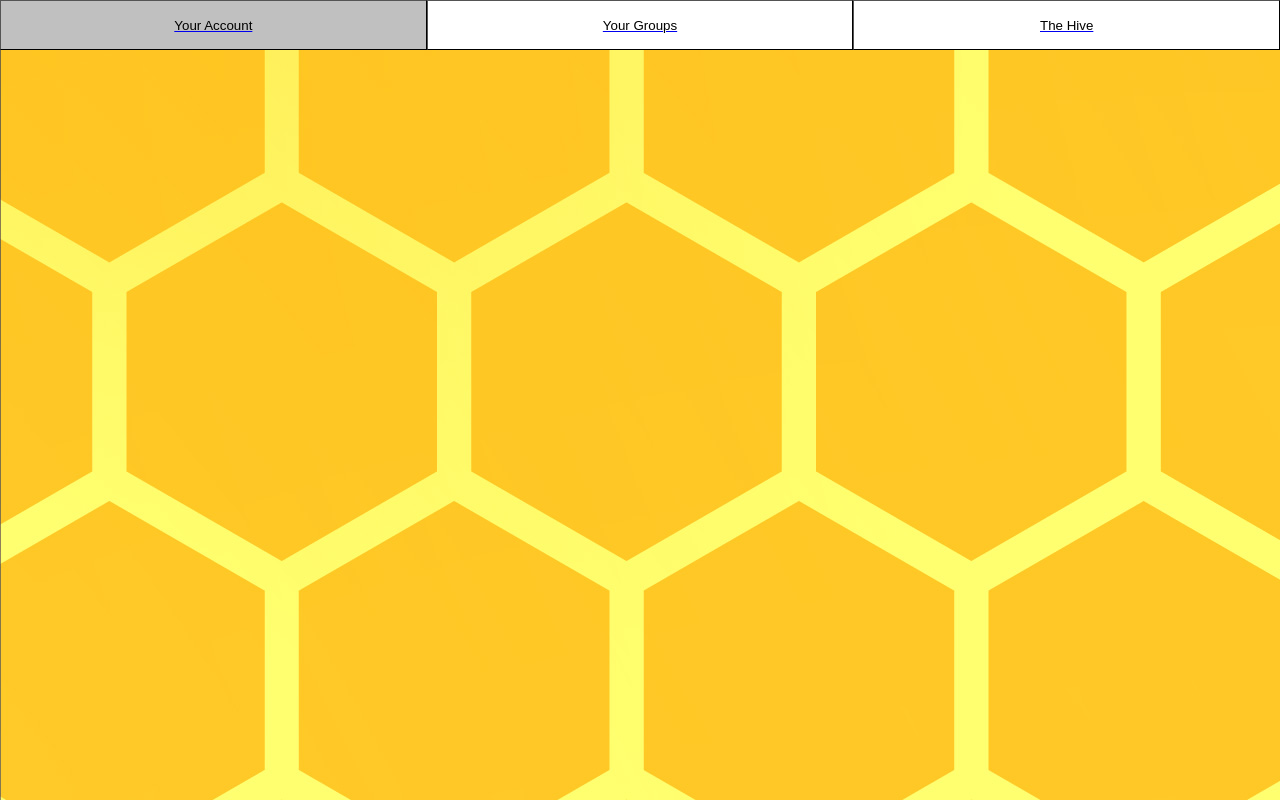
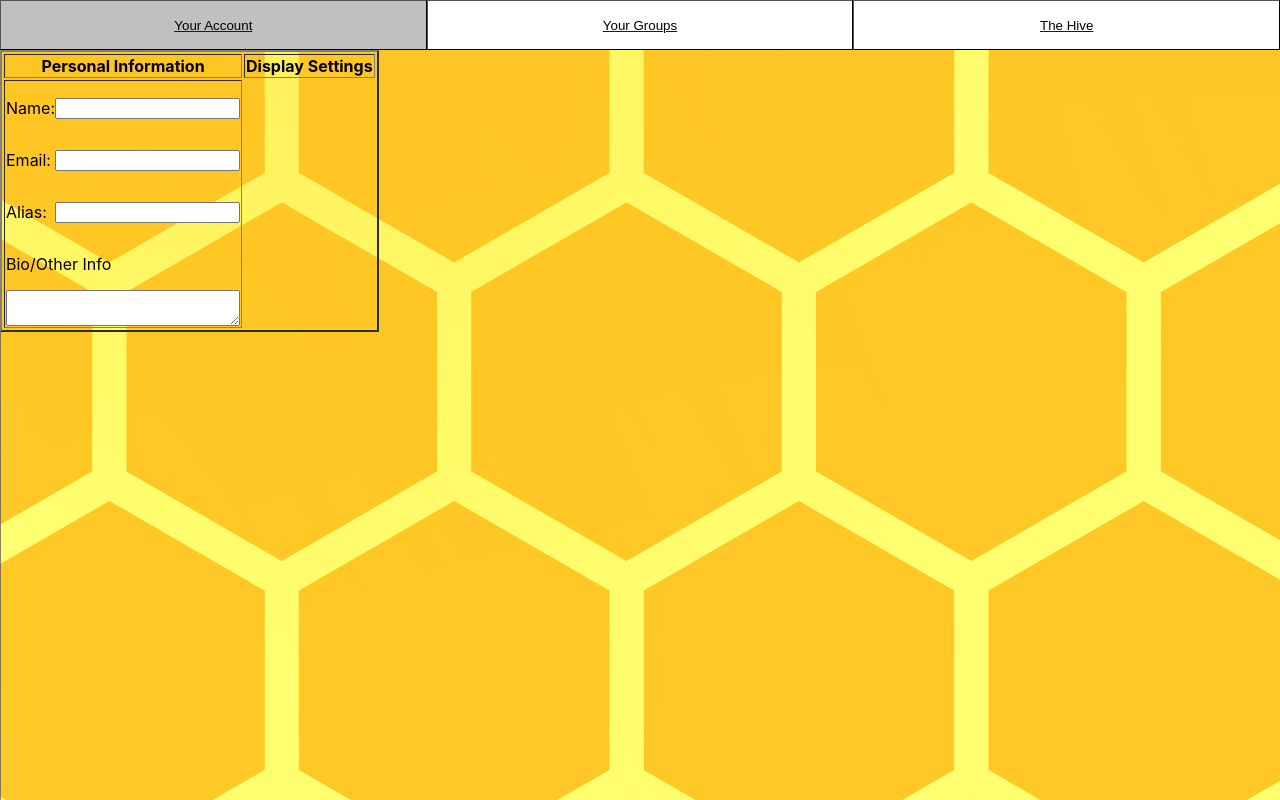
Before and after one commit to danield33/the_hive, a React (Create React App) app: page /Account in a window 1280 px wide. Built offline with nearby package versions, Linux system fonts and the light colour scheme.

Commit message:
Add personal info form

```diff
--- a/src/App.js
+++ b/src/App.js
@@ -12,6 +12,7 @@ function App() {
         <div>
             <NavigationBar items={[{
                 text: "Your Account",
+                linkTo: "/Account"
             }, {
                 text: "Your Groups"
             }, {
--- a/src/Routes.js
+++ b/src/Routes.js
@@ -3,6 +3,7 @@ import { Router, Switch, Route } from "react-router-dom";
 import HomeScreen from "./screens/HomeScreen";
 import ForumPost from "./screens/ForumPost";
 import history from './History.js';
+import Account from "./screens/Account/Account";
 
 export default class Routes extends Component {
     render() {
@@ -11,6 +12,8 @@ export default class Routes extends Component {
                 <Switch>
                     <Route path="/" exact component={HomeScreen} />
                     <Route path="/Post" component={ForumPost} />
+                    <Route path="/Account" component={Account} />
+
                 </Switch>
             </Router>
         )
--- /dev/null
+++ b/src/screens/Account/Account.js
@@ -0,0 +1,51 @@
+import React, {Component} from 'react';
+import PropTypes from 'prop-types';
+import './styles.css'
+
+class Account extends Component {
+    render() {
+        return (
+            <div>
+                <table border={2}>
+                    <tr>
+                        <th>
+                            Personal Information
+                        </th>
+                        <th>
+                            Display Settings
+                        </th>
+                    </tr>
+                    <tr>
+                        <td>
+                            <div className={'tblDesc'}>
+                                <p>Name:</p>
+                                <input className={'formInput'}/>
+                            </div>
+                            <div className={'tblDesc'}>
+
+                                <p>Email:</p>
+                                <input className={'formInput'}/>
+
+                            </div>
+                            <div className={'tblDesc'}>
+
+                                <p>Alias:</p>
+                                <input className={'formInput'}/>
+
+                            </div>
+                            <div style={{display: 'flex', flexDirection: 'column'}}>
+                                <p>Bio/Other Info</p>
+                                <textarea/>
+                            </div>
+
+                        </td>
+                    </tr>
+                </table>
+            </div>
+        );
+    }
+}
+
+Account.propTypes = {};
+
+export default Account;
--- /dev/null
+++ b/src/screens/Account/styles.css
@@ -0,0 +1,9 @@
+.tblDesc{
+    display: flex;
+    flex-direction: row;
+    align-items: center;
+    justify-content: space-between
+}
+.formInput{
+    height: 20
+}
```
